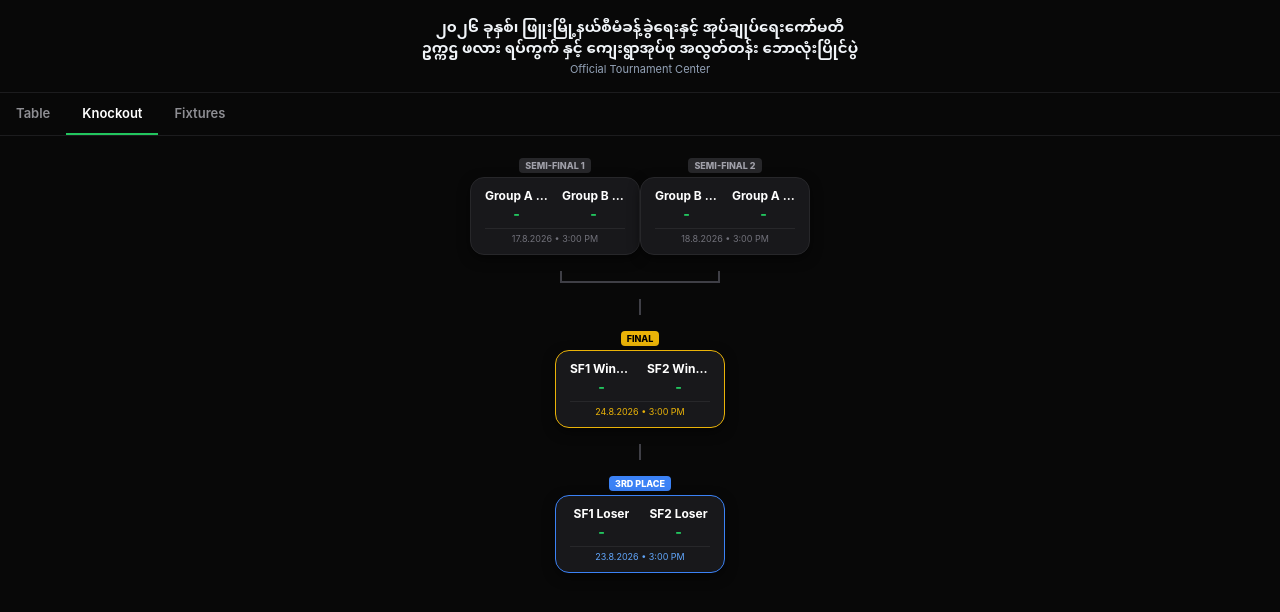
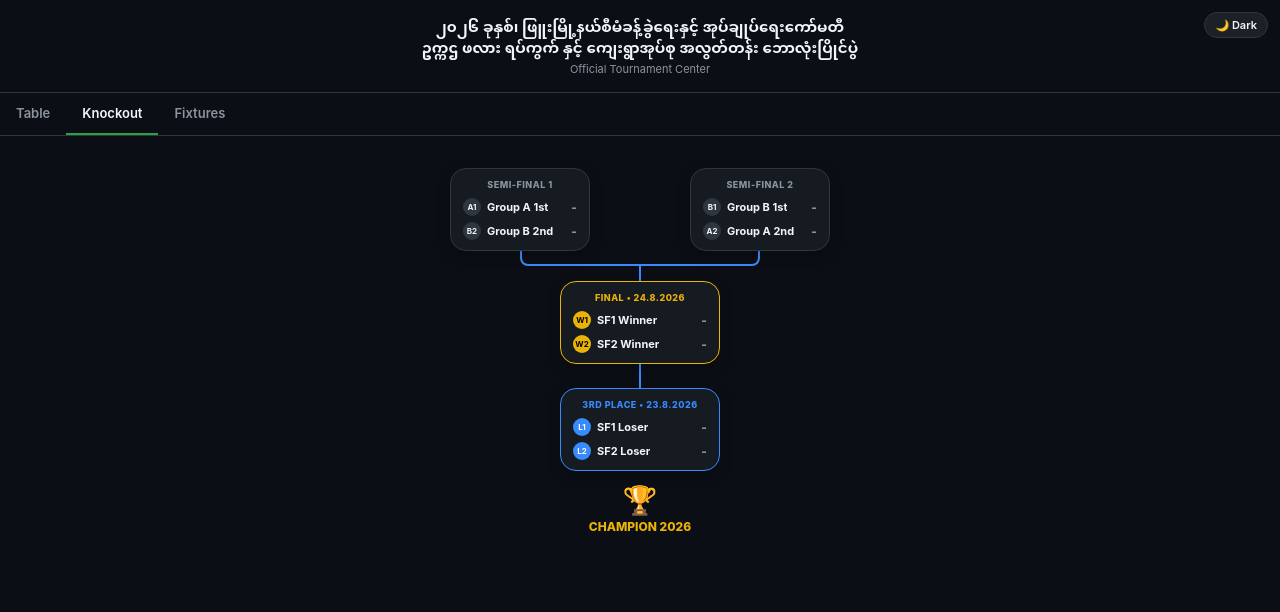
Before and after one commit to sayarchit20151617-maker/Football-Table-Phyu, a plain HTML site: page index.html in a window 1280 px wide. Both pictures are taken after a click on the button "Knockout". Drawn offline with Linux system fonts and the light colour scheme.

Commit message:
Update index.html

```diff
--- a/index.html
+++ b/index.html
@@ -5,79 +5,214 @@
 <meta name="viewport" content="width=device-width, initial-scale=1.0, maximum-scale=1.0, user-scalable=no">
 <title>Football Championship 2026</title>
 <style>
-  *{box-sizing:border-box;margin:0;padding:0;font-family:-apple-system, BlinkMacSystemFont, "Segoe UI", Roboto, Arial, "Noto Sans Myanmar", sans-serif;}
-  body{background:#080808;color:#ffffff;font-size:13px;padding-bottom:40px}
+  :root {
+    --bg-color: #0b0e14;
+    --card-bg: #161b22;
+    --card-inner: #1c2128;
+    --text-color: #f0f6fc;
+    --text-sub: #8b949e;
+    --border-color: #30363d;
+    --line-color: #388bfd;
+    --accent-green: #2ea043;
+  }
 
-  /* Header UI */
-  header{background:#080808;padding:16px 14px;border-bottom:1px solid #1c1c1e;text-align:center}
-  header h1{font-size:15px;line-height:1.4;font-weight:600;color:#f1f5f9}
-  header p{font-size:11px;color:#94a3b8;margin-top:4px}
+  body.light-mode {
+    --bg-color: #f6f8fa;
+    --card-bg: #ffffff;
+    --card-inner: #f3f4f6;
+    --text-color: #1f2328;
+    --text-sub: #656d76;
+    --border-color: #d0d7de;
+    --line-color: #0969da;
+    --accent-green: #1a7f37;
+  }
 
-  /* Navigation Tabs */
-  .nav-tabs{display:flex;background:#080808;border-bottom:1px solid #1c1c1e;position:sticky;top:0;z-index:100;overflow-x:auto}
-  .tab-btn{padding:12px 16px;text-align:center;font-weight:600;font-size:13px;color:#8e8e93;background:none;border:none;border-bottom:2px solid transparent;cursor:pointer;white-space:nowrap}
-  .tab-btn.active{color:#ffffff;border-bottom-color:#22c55e}
+  *{box-sizing:border-box;margin:0;padding:0;font-family:-apple-system, BlinkMacSystemFont, "Segoe UI", Roboto, Arial, "Noto Sans Myanmar", sans-serif; transition: background-color 0.2s, color 0.2s;}
+  body{background:var(--bg-color);color:var(--text-color);font-size:13px;padding-bottom:40px}
+
+  header{background:var(--bg-color);padding:16px 14px;border-bottom:1px solid var(--border-color);text-align:center;position:relative}
+  header h1{font-size:15px;line-height:1.4;font-weight:600;color:var(--text-color)}
+  header p{font-size:11px;color:var(--text-sub);margin-top:4px}
+
+  .theme-btn {
+    position: absolute;
+    top: 12px;
+    right: 12px;
+    background: var(--card-inner);
+    color: var(--text-color);
+    border: 1px solid var(--border-color);
+    padding: 5px 10px;
+    border-radius: 20px;
+    font-size: 11px;
+    font-weight: 600;
+    cursor: pointer;
+  }
+
+  .nav-tabs{display:flex;background:var(--bg-color);border-bottom:1px solid var(--border-color);position:sticky;top:0;z-index:100;overflow-x:auto}
+  .tab-btn{padding:12px 16px;text-align:center;font-weight:600;font-size:13px;color:var(--text-sub);background:none;border:none;border-bottom:2px solid transparent;cursor:pointer;white-space:nowrap}
+  .tab-btn.active{color:var(--text-color);border-bottom-color:var(--accent-green)}
 
   .container{max-width:600px;margin:0 auto;padding:12px 8px}
   .tab-content{display:none}
   .tab-content.active{display:block}
 
-  /* Section Title & Card */
-  .section-title{font-size:14px;font-weight:700;color:#22c55e;margin:14px 4px 8px}
-  .card{background:#121212;border-radius:12px;padding:6px 2px;margin-bottom:16px;border:1px solid #1c1c1e}
+  .section-title{font-size:14px;font-weight:700;color:var(--accent-green);margin:14px 4px 8px}
+  .card{background:var(--card-bg);border-radius:12px;padding:6px 2px;margin-bottom:16px;border:1px solid var(--border-color)}
 
   /* Fixtures Match Row */
-  .match-row{display:flex;align-items:center;justify-content:space-between;padding:12px 4px;border-bottom:1px solid #1c1c1e}
+  .match-row{display:flex;align-items:center;justify-content:space-between;padding:12px 4px;border-bottom:1px solid var(--border-color)}
   .match-row:last-child{border-bottom:none}
-  .match-meta{font-size:10px;color:#8e8e93;width:80px;line-height:1.4;flex-shrink:0}
+  .match-meta{font-size:10px;color:var(--text-sub);width:80px;line-height:1.4;flex-shrink:0}
   .match-teams-wrap{flex:1;display:flex;align-items:center;justify-content:space-between;padding:0 2px}
-  .t-name{font-size:13px;font-weight:700;color:#ffffff;width:37%;white-space:nowrap;overflow:hidden;text-overflow:ellipsis}
+  .t-name{font-size:13px;font-weight:700;color:var(--text-color);width:37%;white-space:nowrap;overflow:hidden;text-overflow:ellipsis}
   .t-home{text-align:right}
   .t-away{text-align:left}
-  .score-badge{background:#1c1c1e;color:#22c55e;font-weight:700;font-size:12px;padding:5px 8px;border-radius:6px;min-width:44px;text-align:center;border:1px solid #2c2c2e;flex-shrink:0}
+  .score-badge{background:var(--card-inner);color:var(--accent-green);font-weight:700;font-size:12px;padding:5px 8px;border-radius:6px;min-width:44px;text-align:center;border:1px solid var(--border-color);flex-shrink:0}
 
   /* Standings Table */
   .table-wrap{overflow-x:auto;-webkit-overflow-scrolling:touch}
   table{width:100%;border-collapse:collapse;font-size:12px}
-  th{color:#8e8e93;font-weight:600;padding:8px 4px;font-size:11px;text-align:center;border-bottom:1px solid #1c1c1e;white-space:nowrap}
-  td{padding:10px 4px;text-align:center;border-bottom:1px solid #1c1c1e;color:#cbd5e1;white-space:nowrap}
+  th{color:var(--text-sub);font-weight:600;padding:8px 4px;font-size:11px;text-align:center;border-bottom:1px solid var(--border-color);white-space:nowrap}
+  td{padding:10px 4px;text-align:center;border-bottom:1px solid var(--border-color);color:var(--text-color);white-space:nowrap}
   th.team-th{text-align:left;width:100%}
-  td.team-cell{text-align:left;font-weight:700;font-size:13px;color:#ffffff;display:flex;align-items:center;gap:3px;white-space:nowrap}
-  .pos{width:18px;color:#8e8e93;font-size:11px;padding-left:2px}
-  tr:nth-child(1) .pos-bar, tr:nth-child(2) .pos-bar{content:'';width:3px;height:14px;background:#22c55e;display:inline-block;border-radius:2px;margin-right:2px}
-  .pts{font-weight:700;color:#22c55e}
+  td.team-cell{text-align:left;font-weight:700;font-size:13px;color:var(--text-color);display:flex;align-items:center;gap:3px;white-space:nowrap}
+  .pos{width:18px;color:var(--text-sub);font-size:11px;padding-left:2px}
+  tr:nth-child(1) .pos-bar, tr:nth-child(2) .pos-bar{content:'';width:3px;height:14px;background:var(--accent-green);display:inline-block;border-radius:2px;margin-right:2px}
+  .pts{font-weight:700;color:var(--accent-green)}
 
-  /* Vertical Bracket (FotMob Style) */
-  .v-bracket{display:flex;flex-direction:column;align-items:center;gap:16px;padding:10px 0}
+  /* FotMob Style Bracket Structure */
+  .bracket-tree {
+    display: flex;
+    flex-direction: column;
+    align-items: center;
+    padding: 20px 0;
+    gap: 0;
+  }
 
-  /* Match Card Box */
-  .v-card{background:#18181b;border-radius:14px;padding:10px 14px;width:170px;border:1px solid #27272a;position:relative;box-shadow:0 4px 12px rgba(0,0,0,0.5)}
-  .v-card-teams{display:flex;justify-content:space-between;gap:8px;align-items:center}
-  .v-team{display:flex;flex-direction:column;align-items:center;width:45%;text-align:center}
-  .v-team .t-code{font-size:12px;font-weight:700;color:#ffffff;white-space:nowrap;overflow:hidden;text-overflow:ellipsis;max-width:100%}
-  .v-team .t-score{font-size:14px;font-weight:800;color:#22c55e;margin-top:2px}
-  .v-date{font-size:9px;color:#71717a;text-align:center;margin-top:6px;border-top:1px solid #27272a;padding-top:4px}
+  .sf-row {
+    display: flex;
+    justify-content: space-between;
+    width: 100%;
+    max-width: 380px;
+    position: relative;
+  }
 
-  /* Connectors (Vertical Lines) */
-  .line-v{width:2px;height:16px;background:#3f3f46}
+  .bracket-card {
+    background: var(--card-bg);
+    border: 1px solid var(--border-color);
+    border-radius: 16px;
+    width: 140px;
+    padding: 10px 12px;
+    box-shadow: 0 4px 14px rgba(0,0,0,0.2);
+    position: relative;
+    z-index: 2;
+  }
 
-  /* Split Bracket Top & Bottom */
-  .v-row-two{display:flex;justify-content:space-between;width:100%;max-width:340px}
-  .v-branch{display:flex;flex-direction:column;align-items:center}
+  .card-header {
+    font-size: 9px;
+    font-weight: 800;
+    color: var(--text-sub);
+    text-transform: uppercase;
+    text-align: center;
+    margin-bottom: 8px;
+    letter-spacing: 0.5px;
+  }
 
-  .v-fork{width:160px;height:12px;border-top:2px solid #3f3f46;border-left:2px solid #3f3f46;border-right:2px solid #3f3f46}
-  .v-fork-bottom{width:160px;height:12px;border-bottom:2px solid #3f3f46;border-left:2px solid #3f3f46;border-right:2px solid #3f3f46}
+  .team-row {
+    display: flex;
+    align-items: center;
+    justify-content: space-between;
+    margin-bottom: 6px;
+  }
+  .team-row:last-child { margin-bottom: 0; }
 
-  /* Badges */
-  .badge-label{font-size:9px;font-weight:800;padding:2px 6px;border-radius:4px;text-transform:uppercase;margin-bottom:4px;display:inline-block}
-  .badge-sf{background:#27272a;color:#a1a1aa}
-  .badge-third{background:#3b82f6;color:#ffffff}
-  .badge-final{background:#eab308;color:#000000}
+  .team-info {
+    display: flex;
+    align-items: center;
+    gap: 6px;
+    overflow: hidden;
+  }
+
+  .team-icon {
+    width: 18px;
+    height: 18px;
+    border-radius: 50%;
+    background: var(--border-color);
+    display: flex;
+    align-items: center;
+    justify-content: center;
+    font-size: 8px;
+    font-weight: bold;
+    flex-shrink: 0;
+  }
+
+  .team-name {
+    font-size: 11px;
+    font-weight: 700;
+    color: var(--text-color);
+    white-space: nowrap;
+    overflow: hidden;
+    text-overflow: ellipsis;
+  }
+
+  .team-score {
+    font-size: 12px;
+    font-weight: 800;
+    color: var(--text-sub);
+  }
+  .team-score.win { color: var(--accent-green); }
+
+  /* Tree Connector Lines (FotMob Blue Style) */
+  .tree-connectors {
+    width: 100%;
+    max-width: 380px;
+    height: 30px;
+    position: relative;
+  }
+
+  .line-top-h {
+    position: absolute;
+    top: 0;
+    left: 70px;
+    right: 70px;
+    height: 15px;
+    border-bottom: 2px solid var(--line-color);
+    border-left: 2px solid var(--line-color);
+    border-right: 2px solid var(--line-color);
+    border-bottom-left-radius: 8px;
+    border-bottom-right-radius: 8px;
+  }
+
+  .line-center-v {
+    position: absolute;
+    top: 15px;
+    left: 50%;
+    transform: translateX(-50%);
+    width: 2px;
+    height: 15px;
+    background: var(--line-color);
+  }
+
+  .line-straight-v {
+    width: 2px;
+    height: 24px;
+    background: var(--line-color);
+  }
+
+  /* Trophy & Champions */
+  .trophy-box {
+    margin-top: 12px;
+    text-align: center;
+  }
+  .trophy-icon { font-size: 28px; }
+  .champion-title { font-size: 12px; font-weight: 800; color: #eab308; margin-top: 2px; }
+
 </style>
 </head>
 <body>
 
 <header>
+  <button class="theme-btn" id="themeToggle" onclick="toggleTheme()">🌙 Dark</button>
   <h1>၂၀၂၆ ခုနှစ်၊ ဖြူးမြို့နယ်စီမံခန့်ခွဲရေးနှင့် အုပ်ချုပ်ရေးကော်မတီ<br>ဥက္ကဌ ဖလား ရပ်ကွက် နှင့် ကျေးရွာအုပ်စု အလွတ်တန်း ဘောလုံးပြိုင်ပွဲ</h1>
   <p>Official Tournament Center</p>
 </header>
@@ -89,74 +224,111 @@
 </div>
 
 <div class="container">
-  <!-- Table Tab -->
   <div id="table-tab" class="tab-content active">
     <div id="tablesContainer"></div>
   </div>
 
-  <!-- Knockout Tab (FotMob Vertical Tree View) -->
+  <!-- Knockout Tab: Refined FotMob Style Bracket -->
   <div id="knockout-tab" class="tab-content">
-    <div class="v-bracket">
+    <div class="bracket-tree">
 
-      <!-- Top Semi Finals -->
-      <div class="v-row-two">
-        <div class="v-branch">
-          <span class="badge-label badge-sf">Semi-Final 1</span>
-          <div class="v-card">
-            <div class="v-card-teams">
-              <div class="v-team"><span class="t-code">Group A 1st</span><span class="t-score">-</span></div>
-              <div class="v-team"><span class="t-code">Group B 2nd</span><span class="t-score">-</span></div>
+      <!-- Semi Finals Row -->
+      <div class="sf-row">
+        <!-- SF 1 -->
+        <div class="bracket-card">
+          <div class="card-header">Semi-Final 1</div>
+          <div class="team-row">
+            <div class="team-info">
+              <span class="team-icon">A1</span>
+              <span class="team-name">Group A 1st</span>
             </div>
-            <div class="v-date">17.8.2026 • 3:00 PM</div>
+            <span class="team-score">-</span>
+          </div>
+          <div class="team-row">
+            <div class="team-info">
+              <span class="team-icon">B2</span>
+              <span class="team-name">Group B 2nd</span>
+            </div>
+            <span class="team-score">-</span>
           </div>
         </div>
 
-        <div class="v-branch">
-          <span class="badge-label badge-sf">Semi-Final 2</span>
-          <div class="v-card">
-            <div class="v-card-teams">
-              <div class="v-team"><span class="t-code">Group B 1st</span><span class="t-score">-</span></div>
-              <div class="v-team"><span class="t-code">Group A 2nd</span><span class="t-score">-</span></div>
+        <!-- SF 2 -->
+        <div class="bracket-card">
+          <div class="card-header">Semi-Final 2</div>
+          <div class="team-row">
+            <div class="team-info">
+              <span class="team-icon">B1</span>
+              <span class="team-name">Group B 1st</span>
             </div>
-            <div class="v-date">18.8.2026 • 3:00 PM</div>
+            <span class="team-score">-</span>
+          </div>
+          <div class="team-row">
+            <div class="team-info">
+              <span class="team-icon">A2</span>
+              <span class="team-name">Group A 2nd</span>
+            </div>
+            <span class="team-score">-</span>
           </div>
         </div>
       </div>
 
-      <!-- Fork Lines connecting to Center -->
-      <div class="v-fork-bottom"></div>
-      <div class="line-v"></div>
+      <!-- Connector Lines -->
+      <div class="tree-connectors">
+        <div class="line-top-h"></div>
+        <div class="line-center-v"></div>
+      </div>
 
       <!-- Final Match -->
-      <div class="v-branch">
-        <span class="badge-label badge-final">FINAL</span>
-        <div class="v-card" style="border-color:#eab308">
-          <div class="v-card-teams">
-            <div class="v-team"><span class="t-code">SF1 Winner</span><span class="t-score">-</span></div>
-            <div class="v-team"><span class="t-code">SF2 Winner</span><span class="t-score">-</span></div>
+      <div class="bracket-card" style="border-color: #eab308; width: 160px;">
+        <div class="card-header" style="color: #eab308;">FINAL • 24.8.2026</div>
+        <div class="team-row">
+          <div class="team-info">
+            <span class="team-icon" style="background:#eab308; color:#000">W1</span>
+            <span class="team-name">SF1 Winner</span>
           </div>
-          <div class="v-date" style="color:#eab308">24.8.2026 • 3:00 PM</div>
+          <span class="team-score">-</span>
+        </div>
+        <div class="team-row">
+          <div class="team-info">
+            <span class="team-icon" style="background:#eab308; color:#000">W2</span>
+            <span class="team-name">SF2 Winner</span>
+          </div>
+          <span class="team-score">-</span>
         </div>
       </div>
 
-      <div class="line-v"></div>
+      <!-- Connector to 3rd Place -->
+      <div class="line-straight-v"></div>
 
       <!-- 3rd Place Match -->
-      <div class="v-branch">
-        <span class="badge-label badge-third">3RD PLACE</span>
-        <div class="v-card" style="border-color:#3b82f6">
-          <div class="v-card-teams">
-            <div class="v-team"><span class="t-code">SF1 Loser</span><span class="t-score">-</span></div>
-            <div class="v-team"><span class="t-code">SF2 Loser</span><span class="t-score">-</span></div>
+      <div class="bracket-card" style="border-color: #388bfd; width: 160px;">
+        <div class="card-header" style="color: #388bfd;">3RD PLACE • 23.8.2026</div>
+        <div class="team-row">
+          <div class="team-info">
+            <span class="team-icon" style="background:#388bfd; color:#fff">L1</span>
+            <span class="team-name">SF1 Loser</span>
           </div>
-          <div class="v-date" style="color:#60a5fa">23.8.2026 • 3:00 PM</div>
+          <span class="team-score">-</span>
         </div>
+        <div class="team-row">
+          <div class="team-info">
+            <span class="team-icon" style="background:#388bfd; color:#fff">L2</span>
+            <span class="team-name">SF2 Loser</span>
+          </div>
+          <span class="team-score">-</span>
+        </div>
+      </div>
+
+      <!-- Trophy Section -->
+      <div class="trophy-box">
+        <div class="trophy-icon">🏆</div>
+        <div class="champion-title">CHAMPION 2026</div>
       </div>
 
     </div>
   </div>
 
-  <!-- Fixtures Tab -->
   <div id="fixtures-tab" class="tab-content">
     <div class="section-title">Matches & Results</div>
     <div class="card" id="matchesContainer"></div>
@@ -176,7 +348,7 @@ const matches = [
   { g: "B", home: 2, away: 3, score: "1 - 2", date: "30.7.2026", time: "3:00 PM" },
   { g: "A", home: 0, away: 4, score: "3 - 1", date: "31.7.2026", time: "3:00 PM" },
   { g: "B", home: 0, away: 4, score: "1 - 4", date: "1.8.2026", time: "3:00 PM" },
-  { g: "A", home: 1, away: 2, score: "0 - 1", date: "2.8.2026", time: "3:00 PM" },
+  { g: "A", home: 1, away: 2, score: "", date: "2.8.2026", time: "3:00 PM" },
   { g: "B", home: 1, away: 2, score: "", date: "3.8.2026", time: "3:00 PM" },
   { g: "A", home: 0, away: 3, score: "", date: "4.8.2026", time: "3:00 PM" },
   { g: "B", home: 0, away: 3, score: "", date: "5.8.2026", time: "3:00 PM" },
@@ -191,6 +363,16 @@ const matches = [
   { g: "A", home: 0, away: 1, score: "", date: "14.8.2026", time: "3:00 PM" },
   { g: "B", home: 0, away: 1, score: "", date: "15.8.2026", time: "3:00 PM" }
 ];
+
+function toggleTheme() {
+  document.body.classList.toggle('light-mode');
+  const btn = document.getElementById('themeToggle');
+  if(document.body.classList.contains('light-mode')) {
+    btn.innerHTML = '☀️ Light';
+  } else {
+    btn.innerHTML = '🌙 Dark';
+  }
+}
 
 function switchTab(tab) {
   document.querySelectorAll('.tab-btn').forEach(b => b.classList.remove('active'));
@@ -215,7 +397,7 @@ function renderFixtures(){
     const aName = teams[m.g][m.away];
     return `
       <div class="match-row">
-        <div class="match-meta"><b>Group ${m.g}</b><br>${m.date}<br><span style="color:#22c55e">${m.time}</span></div>
+        <div class="match-meta"><b>Group ${m.g}</b><br>${m.date}<br><span style="color:var(--accent-green)">${m.time}</span></div>
         <div class="match-teams-wrap">
           <span class="t-name t-home">${escapeHtml(hName)}</span>
           <span class="score-badge">${m.score || 'VS'}</span>
```
